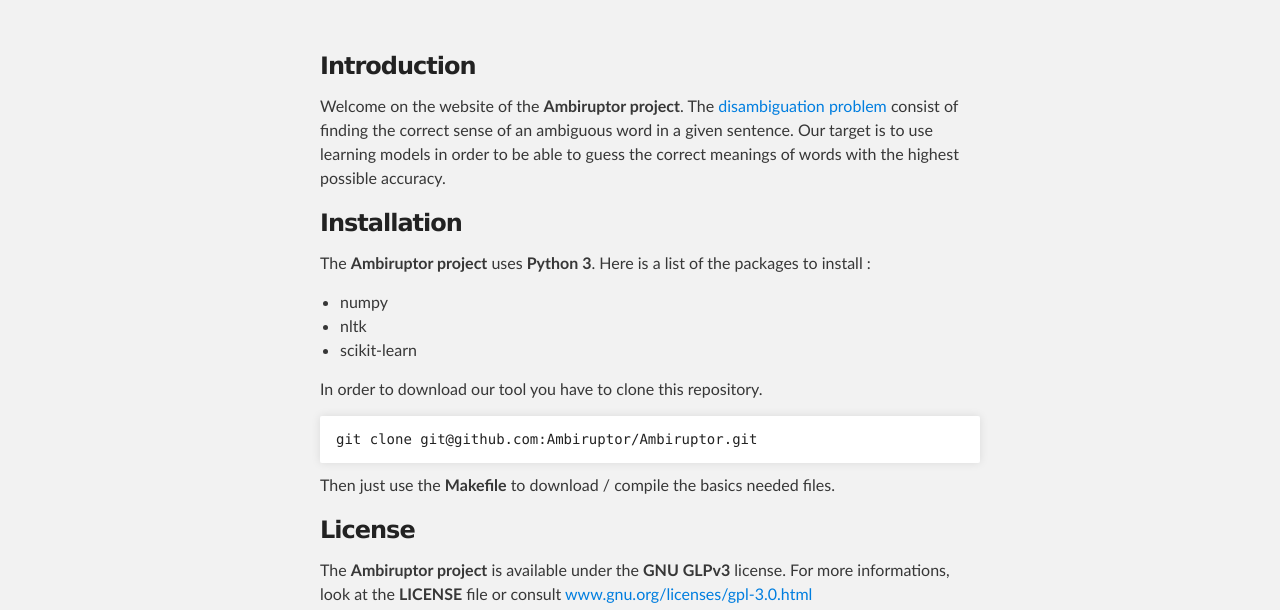
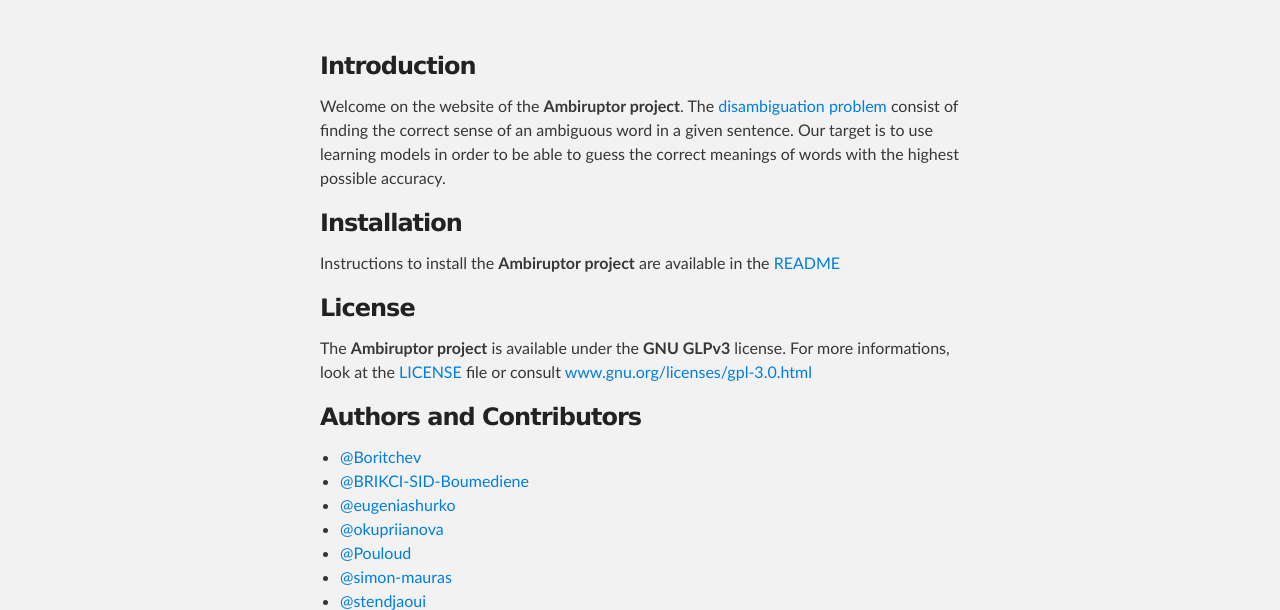
Before and after one commit to Ambiruptor/ambiruptor.github.io, a plain HTML site: page index.html in a window 1280 px wide. Shown: the part 212-822 px from the top of the page. Drawn offline with Linux system fonts and the light colour scheme.

```diff
--- a/index.html
+++ b/index.html
@@ -35,25 +35,12 @@
 <h3>
 <a id="installation" class="anchor" href="#installation" aria-hidden="true"><span class="octicon octicon-link"></span></a>Installation</h3>
 
-<p>The <strong>Ambiruptor project</strong> uses <strong>Python 3</strong>. Here is a list of the packages to install :</p>
-
-<ul>
-<li>numpy</li>
-<li>nltk</li>
-<li>scikit-learn</li>
-</ul>
-
-<p>In order to download our tool you have to clone this repository.</p>
-
-<pre><code>git clone git@github.com:Ambiruptor/Ambiruptor.git
-</code></pre>
-
-<p>Then just use the <strong>Makefile</strong> to download / compile the basics needed files.</p>
+<p>Instructions to install the <strong>Ambiruptor project</strong> are available in the <a href="https://github.com/Ambiruptor/Ambiruptor/blob/master/README.md">README</a></p>
 
 <h3>
 <a id="license" class="anchor" href="#license" aria-hidden="true"><span class="octicon octicon-link"></span></a>License</h3>
 
-<p>The <strong>Ambiruptor project</strong> is available under the <strong>GNU GLPv3</strong> license. For more informations, look at the <strong>LICENSE</strong> file or consult <a href="http://www.gnu.org/licenses/gpl-3.0.html">www.gnu.org/licenses/gpl-3.0.html</a></p>
+<p>The <strong>Ambiruptor project</strong> is available under the <strong>GNU GLPv3</strong> license. For more informations, look at the <a href="https://github.com/Ambiruptor/Ambiruptor/blob/master/LICENSE">LICENSE</a> file or consult <a href="http://www.gnu.org/licenses/gpl-3.0.html">www.gnu.org/licenses/gpl-3.0.html</a></p>
 
 <h3>
 <a id="authors-and-contributors" class="anchor" href="#authors-and-contributors" aria-hidden="true"><span class="octicon octicon-link"></span></a>Authors and Contributors</h3>
```
Also changed, not shown: params.json (+1 -1 lines).
